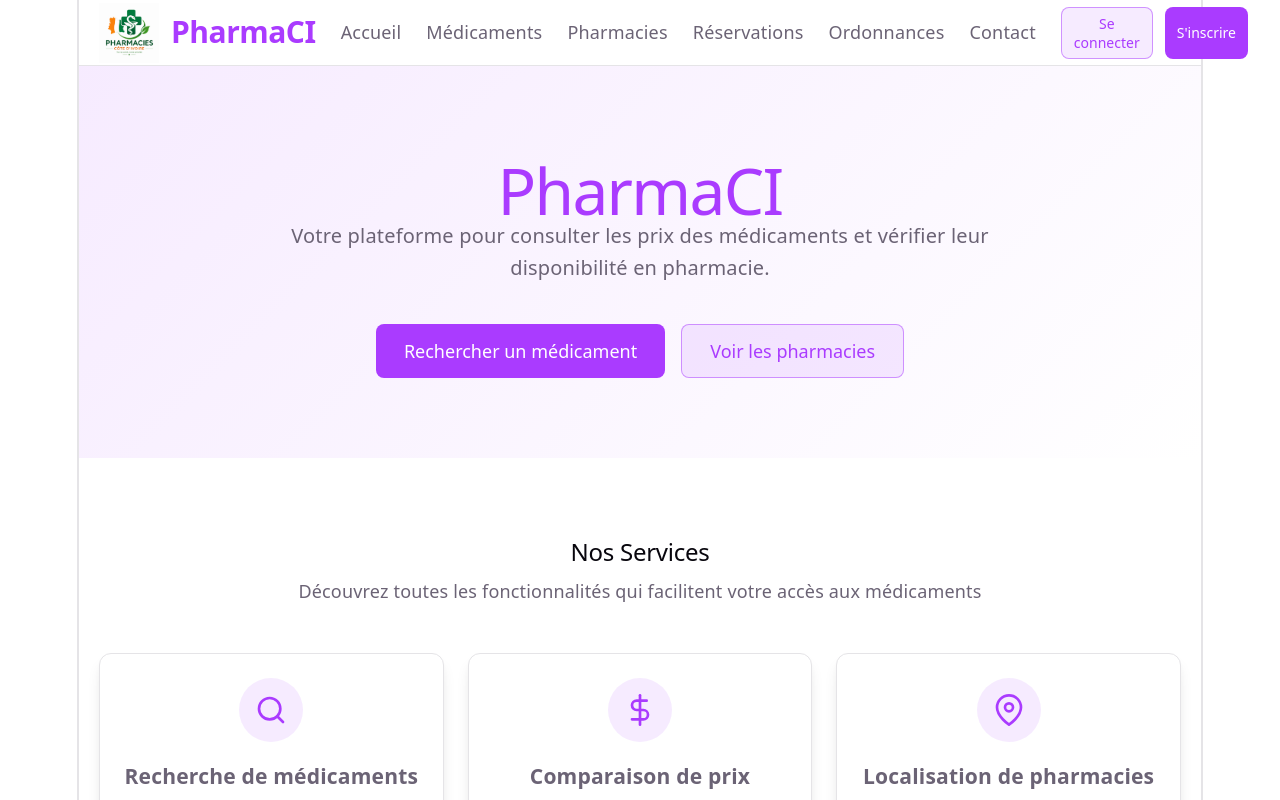
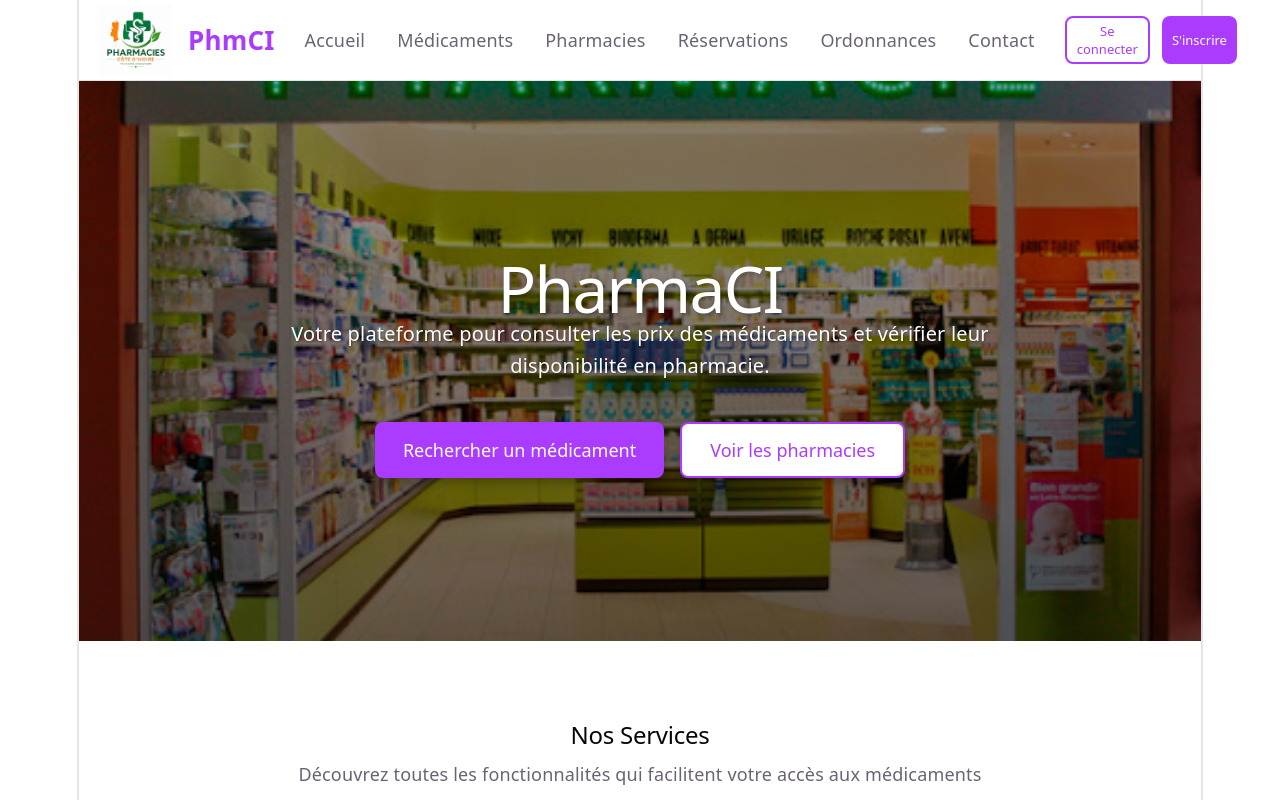
Before and after one commit to kouadio5486/PHARMACIE-, a Vue app in the folder frontend/: page / in a window 1280 px wide. Shown: the top 800 px of the page. Built offline with nearby package versions, Linux system fonts and the light colour scheme.

Commit message:
continue la page d'accueil image

```diff
--- a/frontend/src/App.vue
+++ b/frontend/src/App.vue
@@ -2,6 +2,7 @@
 import AppHeader from './components/AppHeader.vue'
 import BaseButton from './components/BaseButton.vue'
 import BaseCard from './components/BaseCard.vue'
+import heroImage from './assets/phar.jpg'
 
 const features = [
   {
@@ -74,7 +75,7 @@
     <AppHeader />
 
     <!-- Hero Section -->
-    <section class="hero-section">
+    <section class="hero-section" :style="{ backgroundImage: `linear-gradient(rgba(0, 0, 0, 0.4), rgba(0, 0, 0, 0.6)), url(${heroImage})` }">
       <div class="container">
         <div class="hero-content">
           <h1 class="hero-title">PharmaCI</h1>
@@ -144,27 +145,36 @@
 
 /* Hero Section */
 .hero-section {
+  min-height: 50vh;
+  display: flex;
+  align-items: center;
   padding: 80px 0;
-  background: linear-gradient(135deg, var(--accent-bg) 0%, var(--bg) 100%);
+  background-size: cover;
+  background-position: center;
+  background-repeat: no-repeat;
 }
 
 .hero-content {
   text-align: center;
   max-width: 800px;
   margin: 0 auto;
+  position: relative;
+  z-index: 1;
 }
 
 .hero-title {
   font-size: 64px;
   margin-bottom: 16px;
-  color: var(--accent);
+  color: white;
+  text-shadow: 2px 2px 4px rgba(0, 0, 0, 0.3);
 }
 
 .hero-subtitle {
   font-size: 20px;
-  color: var(--text);
+  color: white;
   margin-bottom: 40px;
   line-height: 1.6;
+  text-shadow: 1px 1px 2px rgba(0, 0, 0, 0.3);
 }
 
 .hero-buttons {
@@ -172,6 +182,10 @@
   gap: 16px;
   justify-content: center;
   flex-wrap: wrap;
+}
+
+.hero-buttons :deep(.base-button) {
+  box-shadow: 0 4px 12px rgba(0, 0, 0, 0.3);
 }
 
 /* Features Section */
--- a/frontend/src/components/AppHeader.vue
+++ b/frontend/src/components/AppHeader.vue
@@ -21,7 +21,7 @@
       <div class="header-content">
         <div class="logo">
           <img :src="logoImage" alt="Logo PharmaCI" class="logo-image" />
-          <span class="logo-text">PharmaCI</span>
+          <span class="logo-text">PhmCI</span>
         </div>
 
         <nav class="desktop-nav">
@@ -78,36 +78,33 @@
   display: flex;
   align-items: center;
   justify-content: space-between;
-  height: 65px;
-  gap: 25px;
+  min-height: 80px;
+  gap: 30px;
 }
 
 .logo {
   display: flex;
   align-items: center;
-  gap: 12px;
+  gap: 16px;
   flex-shrink: 0;
 }
 
 .logo-image {
-  height: 60px;
+  height: 73px;
   width: auto;
   object-fit: contain;
 }
 
 .logo-text {
-  font-size: 30px;
-  font-weight: 800;
+  font-size: 26px;
+  font-weight: 700;
   color: var(--accent);
   font-family: var(--heading);
-  letter-spacing: -0.5px;
 }
 
 .desktop-nav {
   display: flex;
-  gap: 25px;
-  flex: 1;
-  justify-content: center;
+  gap: 32px;
 }
 
 .nav-link {
--- a/frontend/src/components/BaseButton.vue
+++ b/frontend/src/components/BaseButton.vue
@@ -57,9 +57,9 @@
 }
 
 .variant-secondary {
-  background: var(--accent-bg);
+  background: white;
   color: var(--accent);
-  border: 1px solid var(--accent-border);
+  border: 2px solid var(--accent);
 }
 
 .variant-outline {
@@ -69,8 +69,8 @@
 }
 
 .size-small {
-  padding: 6px 12px;
-  font-size: 14px;
+  padding: 4px 10px;
+  font-size: 13px;
 }
 
 .size-medium {
```
Also changed, not shown: frontend/src/assets/phar.jpg (added).
